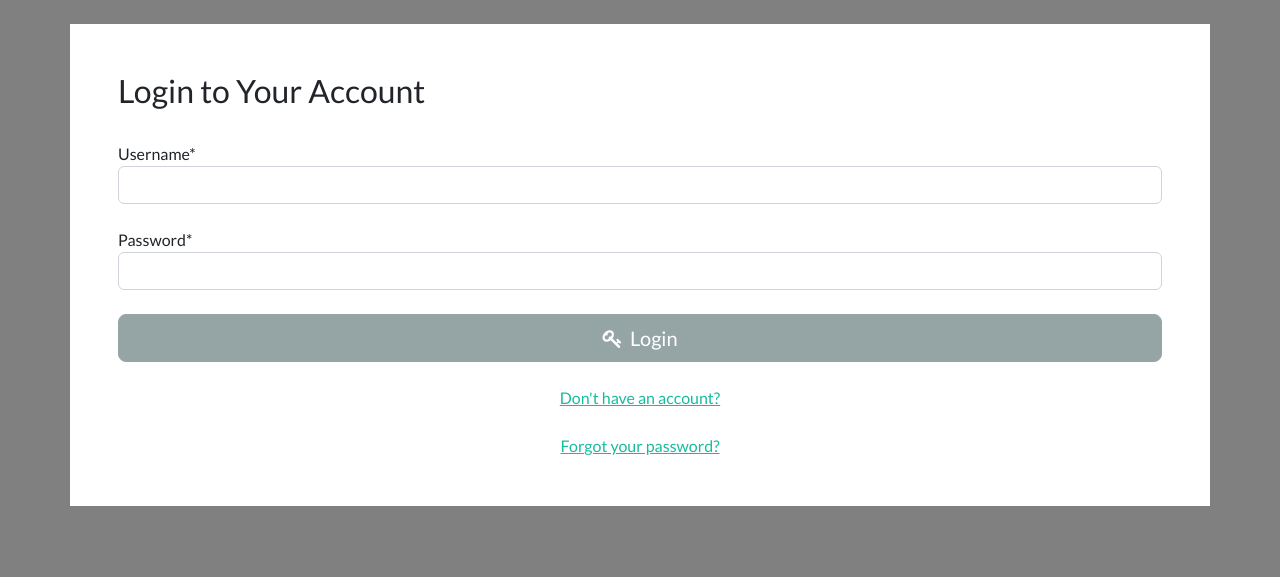
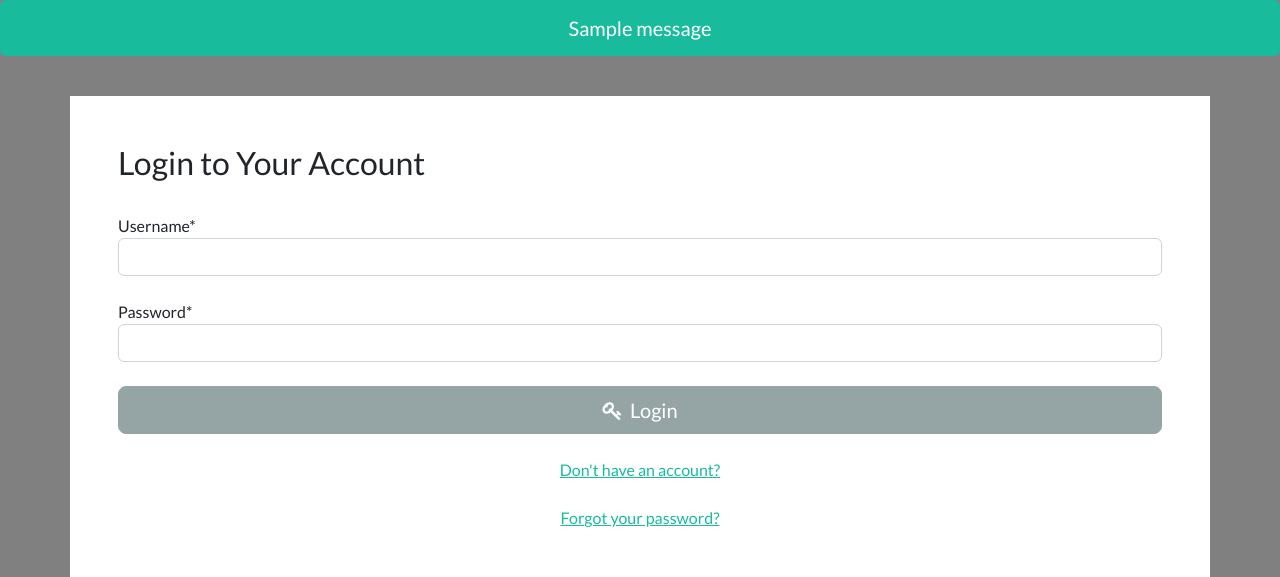
Before and after one commit to aktran321/ecom, a Django app: page /account/my-login/ in a window 1280 px wide. Shown: the part 72-649 px from the top of the page. Run offline with Django 4.2, Linux system fonts and the light colour scheme; data comes from the database, SQL or seed files in the repository; both versions use the stored data as it was after the commit; one stand-in notice (Sample message) is shown; some libraries are stand-ins or nearby versions.

Commit message:
logout notification successful

```diff
--- a/ecom/account/templates/account/my-login.html
+++ b/ecom/account/templates/account/my-login.html
@@ -33,6 +33,9 @@
       <i class=" fa fa-key" aria-hidden="true"></i>&nbsp; Login
       </button>
       <br><br>
+
+      {{form.non_field_errors}}
+
       <div class="text-center">
         <a href="{% url 'register' %}">Don't have an account?</a>
         <br><br>
--- a/ecom/account/views.py
+++ b/ecom/account/views.py
@@ -10,6 +10,7 @@ from django.contrib.auth.models import User, auth
 from django.contrib.auth import authenticate, login, logout
 
 from django.contrib.auth.decorators import login_required
+from django.contrib import messages
 
 
 
@@ -98,6 +99,7 @@ def user_logout(request):
         del request.session[key]
   except KeyError:
     pass
+  messages.success(request, "Logout Success!")
   return redirect("store")
 
 @login_required(login_url="my-login")
--- a/ecom/store/templates/store/base.html
+++ b/ecom/store/templates/store/base.html
@@ -147,6 +147,12 @@
       </ul>
     </div>
   </nav>
+  {% if messages %}
+    {% for message in messages %}
+      <h5 class = "alert alert-success text-center"> {{message}}</h5>
+    {% endfor %}
+{% endif %}
+
 
   <body>
     {% block content %} {% endblock %}
```
Also changed, not shown: ecom/db.sqlite3.
